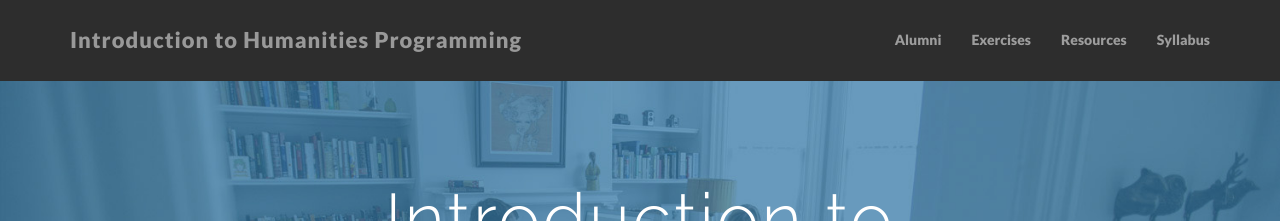
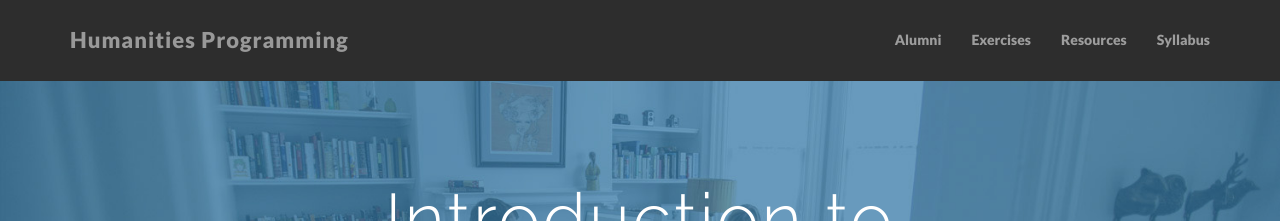
Before and after one commit to humanitiesprogramming/humanitiesprogramming.github.io, a Jekyll site: the page built from index.md, in a window 1280 px wide. Shown: the top 221 px of the page. Built offline with Jekyll 4.4.1, drawn with Linux system fonts in a browser that asks for light colours; nearby versions of some CDN libraries.

Commit message:
shortens nav title

```diff
--- a/_config.yml
+++ b/_config.yml
@@ -1,5 +1,5 @@
 # Site settings
-title: Introduction to Humanities Programming
+title: Humanities Programming
 description: "An introduction to Humanities Programming course materials for the Humanities Intensive Learning and Teaching (HILT) program."
 baseurl: "https://humanitiesprogramming.github.io"
 url: "https://humanitiesprogramming.github.io/"
```
